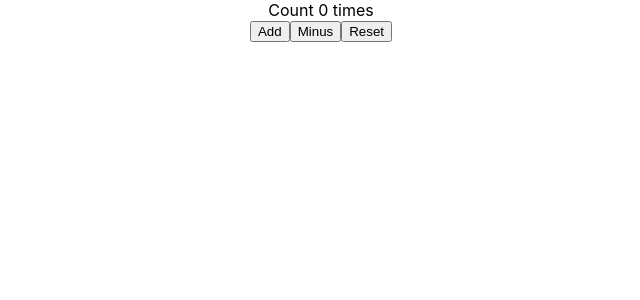
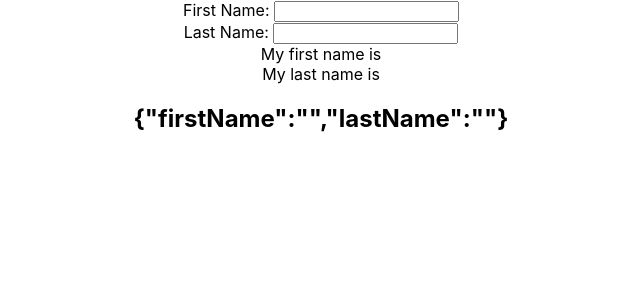
Before and after one commit to harislee168/react-hook, a React (Create React App) app: page / in a window 1280 px wide. Shown: the top 300 px of the page, without its empty margins (319-959 px from the left). Built offline with nearby package versions, Linux system fonts and the light colour scheme.

Commit message:
react use state object

```diff
--- a/src/App.js
+++ b/src/App.js
@@ -1,11 +1,13 @@
 import logo from './logo.svg';
 import './App.css';
 import StateCounter from './components/StateCounter';
+import StateObject from './components/StateObject';
 
 function App() {
   return (
     <div className="App">
-      <StateCounter />
+      {/* <StateCounter /> */}
+      <StateObject />
     </div>
   );
 }
--- /dev/null
+++ b/src/components/StateObject.js
@@ -0,0 +1,31 @@
+import React, { useState } from "react"
+
+
+const StateObject = () => {
+  const [name, setName] = useState({firstName: '', lastName: ''})
+
+  const changeNameHandler = (e) => {
+    const fieldName = e.target.name
+    setName({...name, [fieldName]: e.target.value})
+  }
+
+  return (
+    <div>
+      <form>
+        <div>
+          <label>First Name: </label>
+          <input type='text' name='firstName' value={name.firstName} onChange={changeNameHandler}></input>
+        </div>
+        <div>
+          <label>Last Name: </label>
+          <input type='text' name='lastName' value={name.lastName} onChange={changeNameHandler}></input>
+        </div>
+        <div>My first name is {name.firstName}</div>
+        <div>My last name is {name.lastName}</div>
+        <h2>{JSON.stringify(name)}</h2>
+      </form>
+    </div>
+  )
+}
+
+export default StateObject
```
